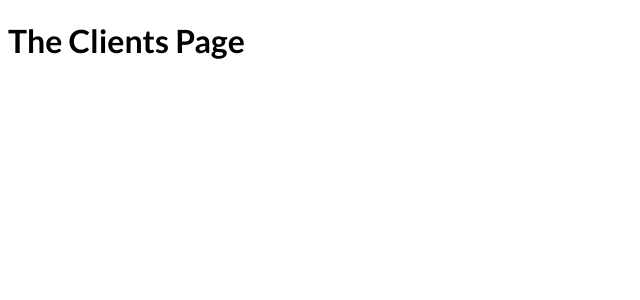
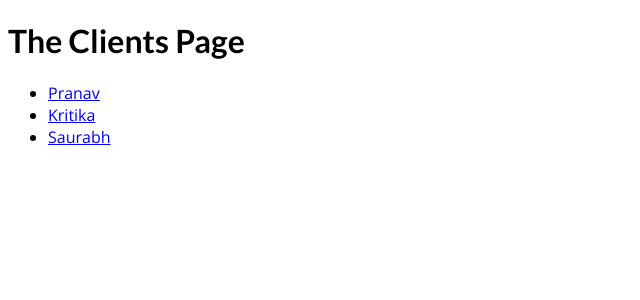
Before and after one commit to PranavBhatia/nextjs-course, a Next.js app: page /clients in a window 1280 px wide. Shown: the top 300 px of the page, without its empty margins (0-640 px from the left). Built offline with nearby package versions, Linux system fonts and the light colour scheme.

Commit message:
Navigating To Dynamic Routes

```diff
--- a/pages/clients/index.js
+++ b/pages/clients/index.js
@@ -1,7 +1,22 @@
+import Link from "next/link";
+
 function ClientsPage() {
+  const clients = [
+    { id: "pb", name: "Pranav" },
+    { id: "ks", name: "Kritika" },
+    { id: "sb", name: "Saurabh" },
+  ];
+
   return (
     <div>
       <h1>The Clients Page</h1>
+      <ul>
+        {clients.map((client) => (
+          <li key={client.id}>
+            <Link href={`/clients/${client.id}`}>{client.name}</Link>
+          </li>
+        ))}
+      </ul>
     </div>
   );
 }
```
